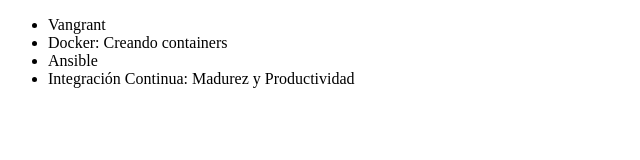
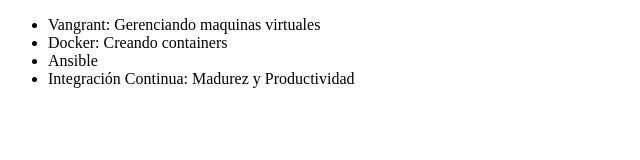
Before and after one commit to ArturoFloresD/alura_git, a plain HTML site: page index.html in a window 1280 px wide. Shown: the whole page, without its empty margins (0-640 px from the left). Drawn offline with Linux system fonts and the light colour scheme.

Commit message:
corrigiendo curso de vagrant

```diff
--- a/index.html
+++ b/index.html
@@ -6,7 +6,7 @@
 	</head>
 	<body>
 		<ul>
-			<li>Vangrant</li>
+			<li>Vangrant: Gerenciando maquinas virtuales</li>
 			<li>Docker: Creando containers</li>
 			<li>Ansible</li>
 			<li>Integración Continua: Madurez y Productividad</li>
```
